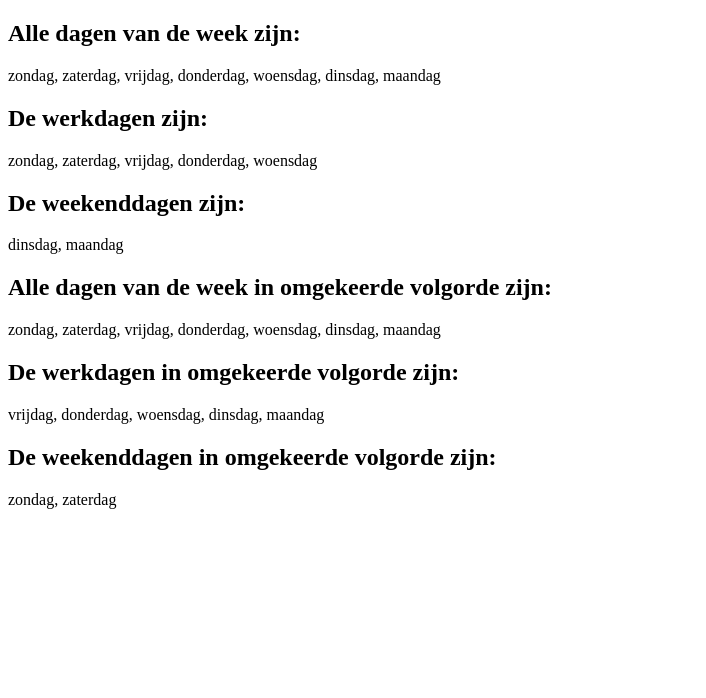
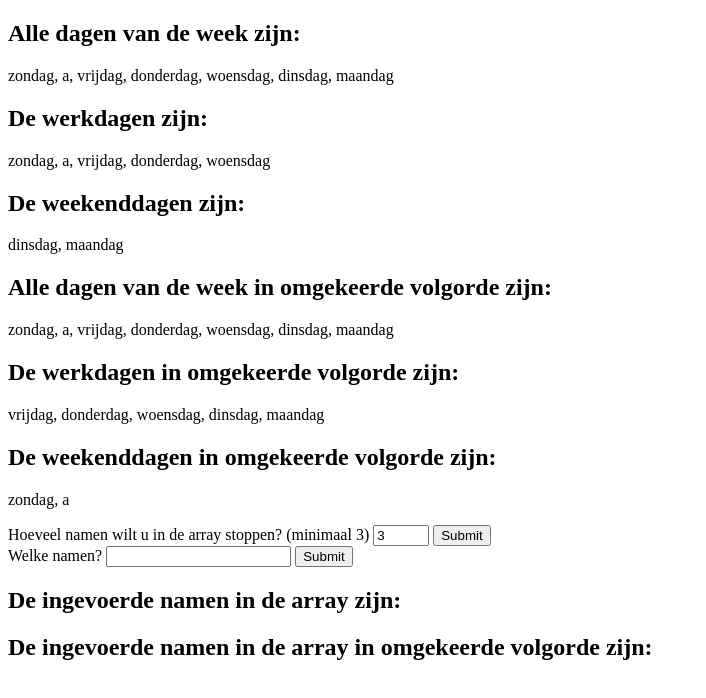
Before and after one commit to Lufaja/papi-gelato-js, a plain HTML site: page index.html in a window 1280 px wide. Shown: the whole page, without its empty margins (0-706 px from the left). Drawn offline with Linux system fonts and the light colour scheme.

Commit message:
namen ding toegevoegd

```diff
--- a/gelato.js
+++ b/gelato.js
@@ -1,5 +1,25 @@
 const week = ["maandag", "dinsdag", "woensdag", "donderdag", "vrijdag", "zaterdag", "zondag"];
 const week_reverse = week.reverse()
+week[1]= "a"
+var namen
+var len
+
+function number_func(){
+    namen = [];
+    len = document.getElementById("number").value;
+    console.log(document.getElementById("number").value)
+    return false
+};
+
+function name_func(){
+    console.log(len)
+    namen.push(document.getElementById("names").value);
+    document.getElementById("names").value = "";
+    if (namen.length==len){
+        document.getElementById("result").innerHTML = namen.join(", ");
+        document.getElementById("result_reverse").innerHTML = namen.reverse().join(", ");
+    };
+};
 
 document.getElementById("weekdagen").innerHTML = week.join(", ")
 document.getElementById("werkdagen").innerHTML = week.slice(0,5).join(", ")
--- a/index.html
+++ b/index.html
@@ -28,8 +28,24 @@
         <p id="werkdagen_reverse"></p>
     </div>
     <div>
-        <h2>De weekenddagen in omgekeerde volgorde zijn:</h2>
-        <p id="weekenddagen_reverse"></p>
+    <h2>De weekenddagen in omgekeerde volgorde zijn:</h2>
+    <p id="weekenddagen_reverse"></p>
+    <form onsubmit="return number_func()">
+        <label for="number">Hoeveel namen wilt u in de array stoppen? (minimaal 3)</label>
+
+        <input type="number" id="number" name="quantity" value="3" min="3" max="10" pattern="">
+        <button>Submit</button>
+    </form>
+    <div>
+        <label for="names">Welke namen?</label>
+        <input type="text" id="names" name="names">
+        <button id="button" onclick = "name_func()">Submit</button>
+    </div>
+    <div>
+        <h2 >De ingevoerde namen in de array zijn:</h2>
+        <p id="result"></p>
+        <h2>De ingevoerde namen in de array in omgekeerde volgorde zijn:</h2>
+        <p id="result_reverse"></p>
     </div>
     <script src="gelato.js"></script>
 </body>
```
